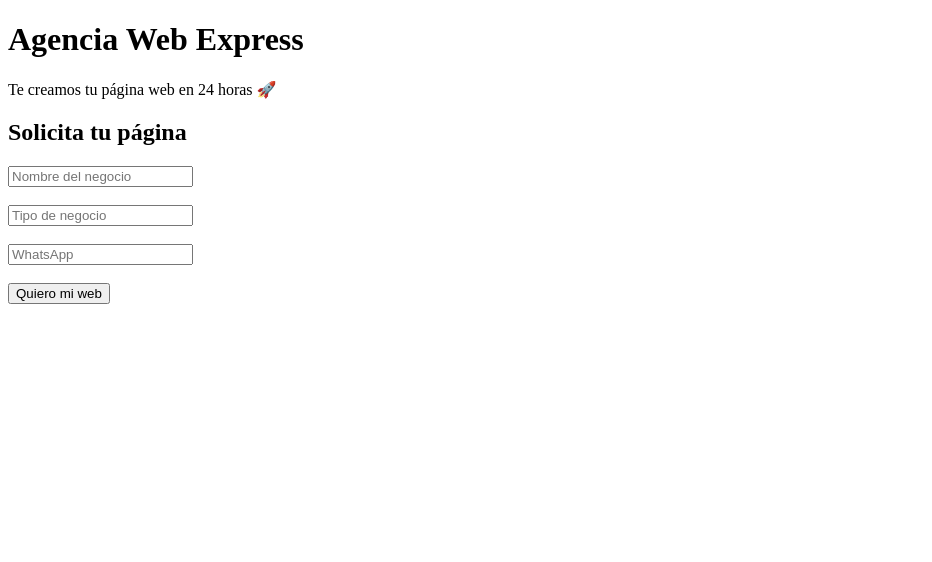
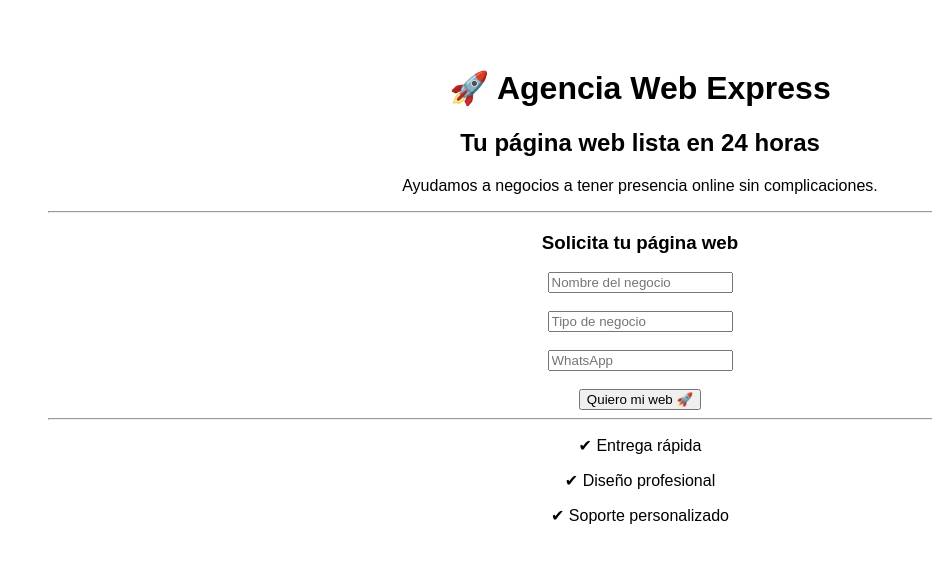
Before and after one commit to JonSamBer/Web-Express, a plain HTML site: page index.html in a window 1280 px wide. Shown: the whole page, without its empty margins (0-932 px from the left). Drawn offline with Linux system fonts and the light colour scheme.

Commit message:
tercer commit

```diff
--- a/index.html
+++ b/index.html
@@ -3,19 +3,29 @@
 <head>
   <title>Agencia Web Express</title>
 </head>
-<body>
+<body style="font-family: Arial; text-align: center; padding: 40px;">
 
-  <h1>Agencia Web Express</h1>
-  <p>Te creamos tu página web en 24 horas 🚀</p>
+  <h1>🚀 Agencia Web Express</h1>
+  <h2>Tu página web lista en 24 horas</h2>
 
-  <h2>Solicita tu página</h2>
+  <p>Ayudamos a negocios a tener presencia online sin complicaciones.</p>
+
+  <hr>
+
+  <h3>Solicita tu página web</h3>
 
   <form>
     <input type="text" placeholder="Nombre del negocio" required><br><br>
     <input type="text" placeholder="Tipo de negocio" required><br><br>
     <input type="text" placeholder="WhatsApp" required><br><br>
-    <button type="submit">Quiero mi web</button>
+    <button type="submit">Quiero mi web 🚀</button>
   </form>
+
+  <hr>
+
+  <p>✔ Entrega rápida</p>
+  <p>✔ Diseño profesional</p>
+  <p>✔ Soporte personalizado</p>
 
 </body>
 </html>
```
